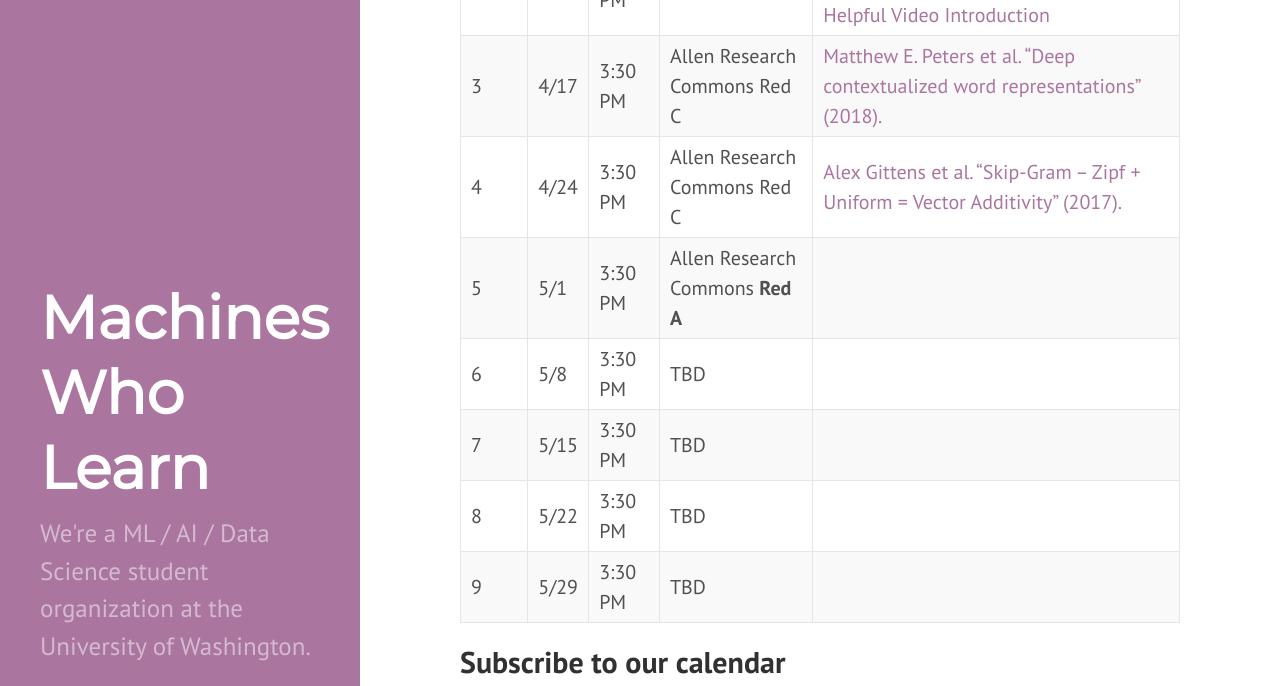
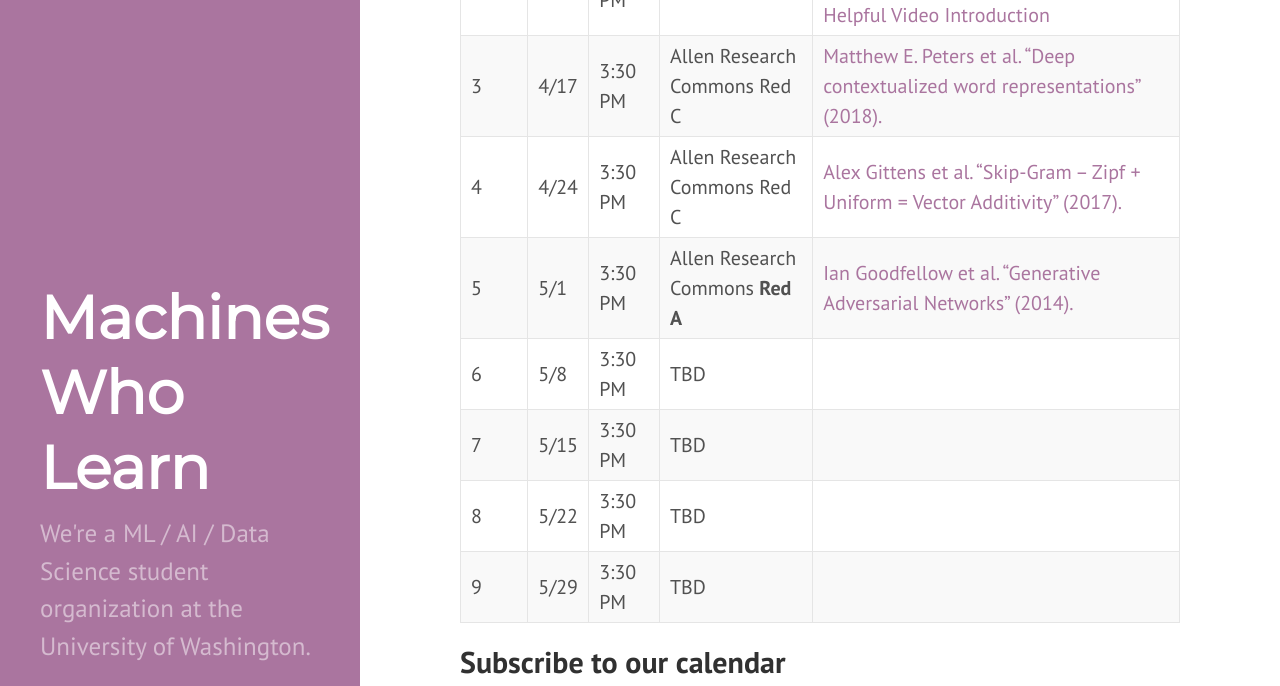
Before and after one commit to MachinesWhoLearn/machineswholearn.github.io, a Jekyll site: the page built from mwl_reading_group.md, in a window 1280 px wide and 900 px high, scrolled down 586 px, cut to the strip 0-686 px from the top of the window. Built offline with Jekyll 4.4.1, drawn with Linux system fonts in a browser that asks for light colours.

Commit message:
Add 5/1 GAN

```diff
--- a/mwl_reading_group.md
+++ b/mwl_reading_group.md
@@ -17,7 +17,7 @@ or two people assigned to lead a discussion about the readings.
 | 2 | 4/10 | 3:30 PM | Suzzallo 338 | [Diederik P Kingma, Max Welling "Auto-Encoding Variational Bayes" (2013)](https://arxiv.org/abs/1312.6114) <br> [Helpful Video Introduction](https://www.youtube.com/watch?v=9zKuYvjFFS8) |
 | 3 | 4/17 | 3:30 PM | Allen Research Commons Red C | [Matthew E. Peters et al. "Deep contextualized word representations" (2018).](https://arxiv.org/abs/1802.05365)  |
 | 4 | 4/24 | 3:30 PM | Allen Research Commons Red C | [Alex Gittens et al. "Skip-Gram – Zipf + Uniform = Vector Additivity" (2017).](http://www.aclweb.org/anthology/P17-1007) |
-| 5 | 5/1 | 3:30 PM | Allen Research Commons <b>Red A</b> |  |
+| 5 | 5/1 | 3:30 PM | Allen Research Commons <b>Red A</b> | [Ian Goodfellow et al. "Generative Adversarial Networks" (2014).](Generative Adversarial Networks) |
 | 6 | 5/8 | 3:30 PM | TBD |  |
 | 7 | 5/15 | 3:30 PM | TBD |  |
 | 8 | 5/22 | 3:30 PM | TBD |  |
```
